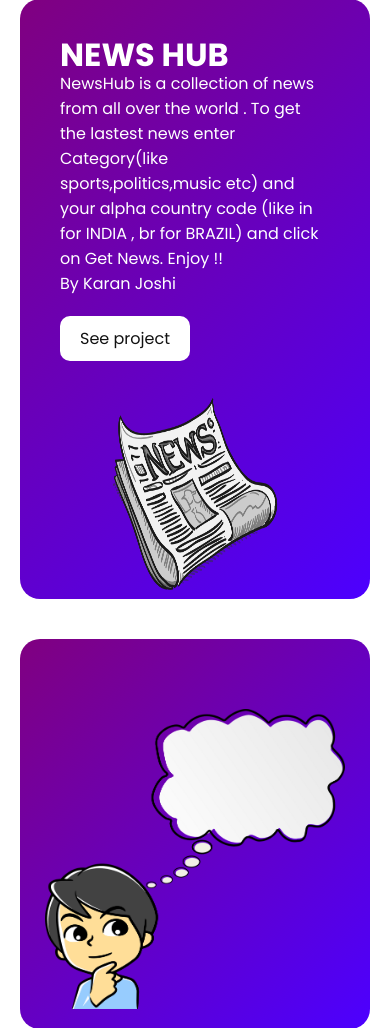
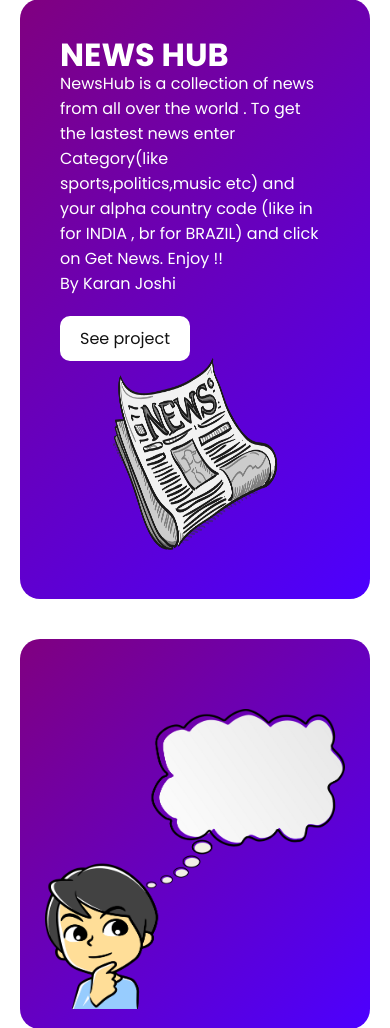
Before and after one commit to karanjoshi1206/Portfolio, a PHP site: page / in a window 390 px wide, with the pointer over the restyled element. Shown: the part 3857-4885 px from the top of the page. Run offline with PHP 8.4, Linux system fonts and the light colour scheme; some libraries are stand-ins or nearby versions.

Commit message:
Update style.css

```diff
--- a/style.css
+++ b/style.css
@@ -505,7 +505,7 @@ section .title::after {
   .projcard:hover img {
     width: 180px;
     height: 250px;
-    bottom: -20px;
+
   }
 }
 .about .about-content .left img {
```
